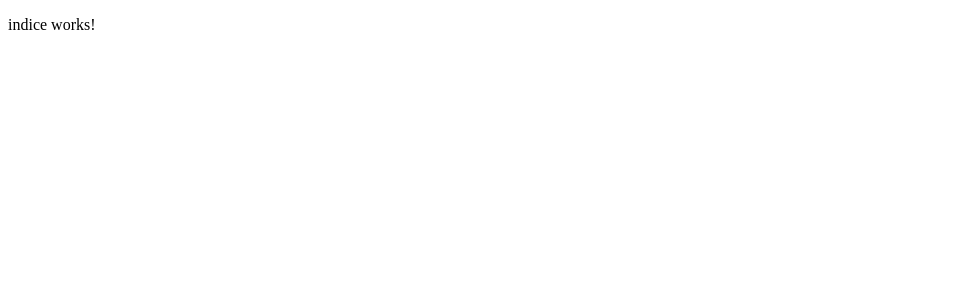
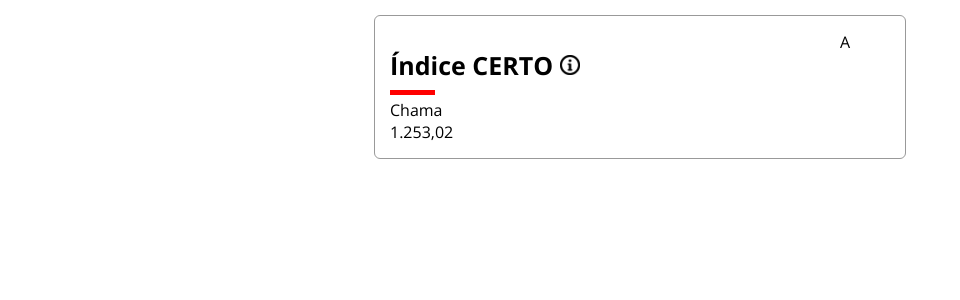
Before and after one commit to mikeoliveira/desafio-first, an Angular app: page /indice in a window 1280 px wide. Shown: the top 300 px of the page, without its empty margins (0-960 px from the left). Built offline with nearby package versions, Linux system fonts and the light colour scheme.

Commit message:
style(component indice): criando estilo e html do component indice - desafio parte 1

```diff
--- a/src/app/app.component.html
+++ b/src/app/app.component.html
@@ -1 +1,3 @@
-<router-outlet></router-outlet>
+<div class="container">
+  <router-outlet></router-outlet>
+</div>
--- a/src/app/app.component.scss
+++ b/src/app/app.component.scss
@@ -0,0 +1,14 @@
+@import url('https://fonts.googleapis.com/css2?family=Open+Sans:wght@300;400;500;600;700;800&display=swap');
+
+* {
+  font-family: 'Open Sans', sans-serif;
+}
+
+.container {
+  display: flex;
+  flex-direction: column;
+  flex-wrap: wrap;
+  align-content: center;
+  height: 100%;
+  margin: 15px auto;
+}
--- a/src/app/indice/component/indice.component.html
+++ b/src/app/indice/component/indice.component.html
@@ -1 +1,25 @@
-<p>indice works!</p>
+<div class="box">
+  <div class="box_header">
+    <div class="box_header_title">
+      <h1>
+        Índice CERTO <span class="icon-circle-info"></span>
+        <span class="line"></span>
+      </h1>
+    </div>
+    <div class="box_header__options">
+      <span class="icon-options">A</span>
+    </div>
+  </div>
+  <div class="box_highlight__container">
+    <div class="box_highlight__item">
+      <div class="box_highlight__title">Chama</div>
+      <div class="box_highlight__body">1.253,02</div>
+    </div>
+  </div>
+  <div class="box_body_container">
+    <div class="box_body_item">
+      <div class="box_body_text"></div>
+      <div class="box_body_value"></div>
+    </div>
+  </div>
+</div>
--- a/src/app/indice/component/indice.component.scss
+++ b/src/app/indice/component/indice.component.scss
@@ -0,0 +1,44 @@
+.box {
+  border: solid 1px #999;
+  border-radius: 6px;
+  padding: 15px;
+  display: flex;
+  flex-direction: row;
+  flex-flow: wrap;
+  width: 500px;
+}
+.box_header {
+  width: 100%;
+  .box_header_title {
+    width: 90%;
+    float: left;
+  }
+  .box_header__options {
+    width: 10%;
+    float: right;
+  }
+}
+h1 {
+  font-size: 25px;
+  width: 90%;
+  .icon-circle-info {
+    background-image: url('../../../assets/icon-circle-info.png');
+    width: 20px;
+    height: 20px;
+    display: inline-block;
+    background-repeat: no-repeat;
+    background-size: cover;
+  }
+  .line {
+    margin-top: 8px;
+    width: 45px;
+    height: 5px;
+    display: block;
+    float: left;
+    position: absolute;
+    background: red;
+  }
+}
+.box_highlight__container {
+  width: 100%;
+}
--- a/src/index.html
+++ b/src/index.html
@@ -1,13 +1,14 @@
 <!doctype html>
 <html lang="en">
-<head>
-  <meta charset="utf-8">
-  <title>DesafioFirst</title>
-  <base href="/">
-  <meta name="viewport" content="width=device-width, initial-scale=1">
-  <link rel="icon" type="image/x-icon" href="favicon.ico">
-</head>
-<body>
-  <app-root></app-root>
-</body>
+  <head>
+    <meta charset="utf-8" />
+    <title>Desafio First</title>
+    <base href="/" />
+    <meta name="viewport" content="width=device-width, initial-scale=1" />
+    <link rel="icon" type="image/x-icon" href="favicon.ico" />
+    <link rel="preconnect" href="https://fonts.googleapis.com" />
+  </head>
+  <body>
+    <app-root></app-root>
+  </body>
 </html>
```
Also changed, not shown: src/assets/icon-circle-info.png (added).
